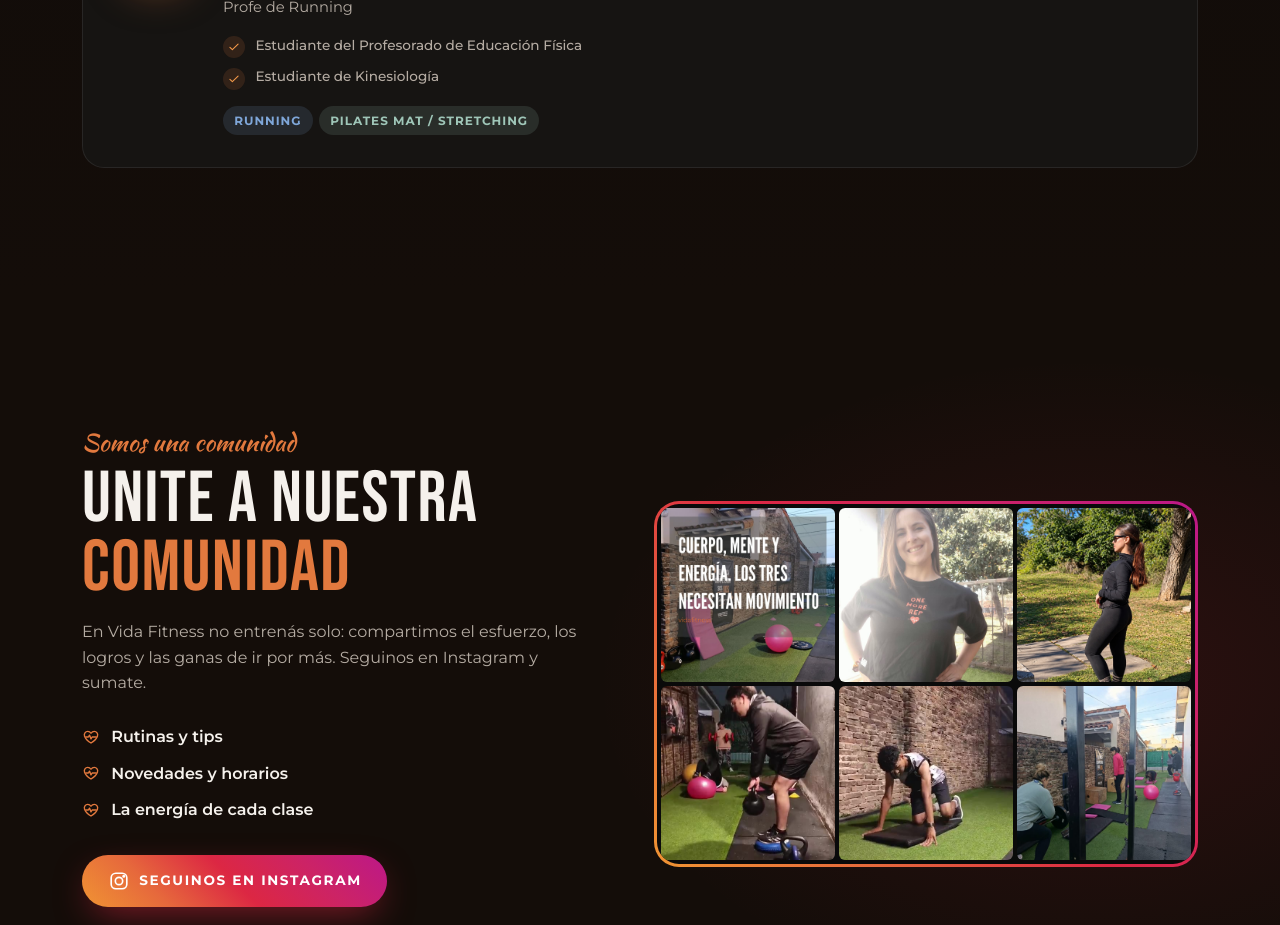
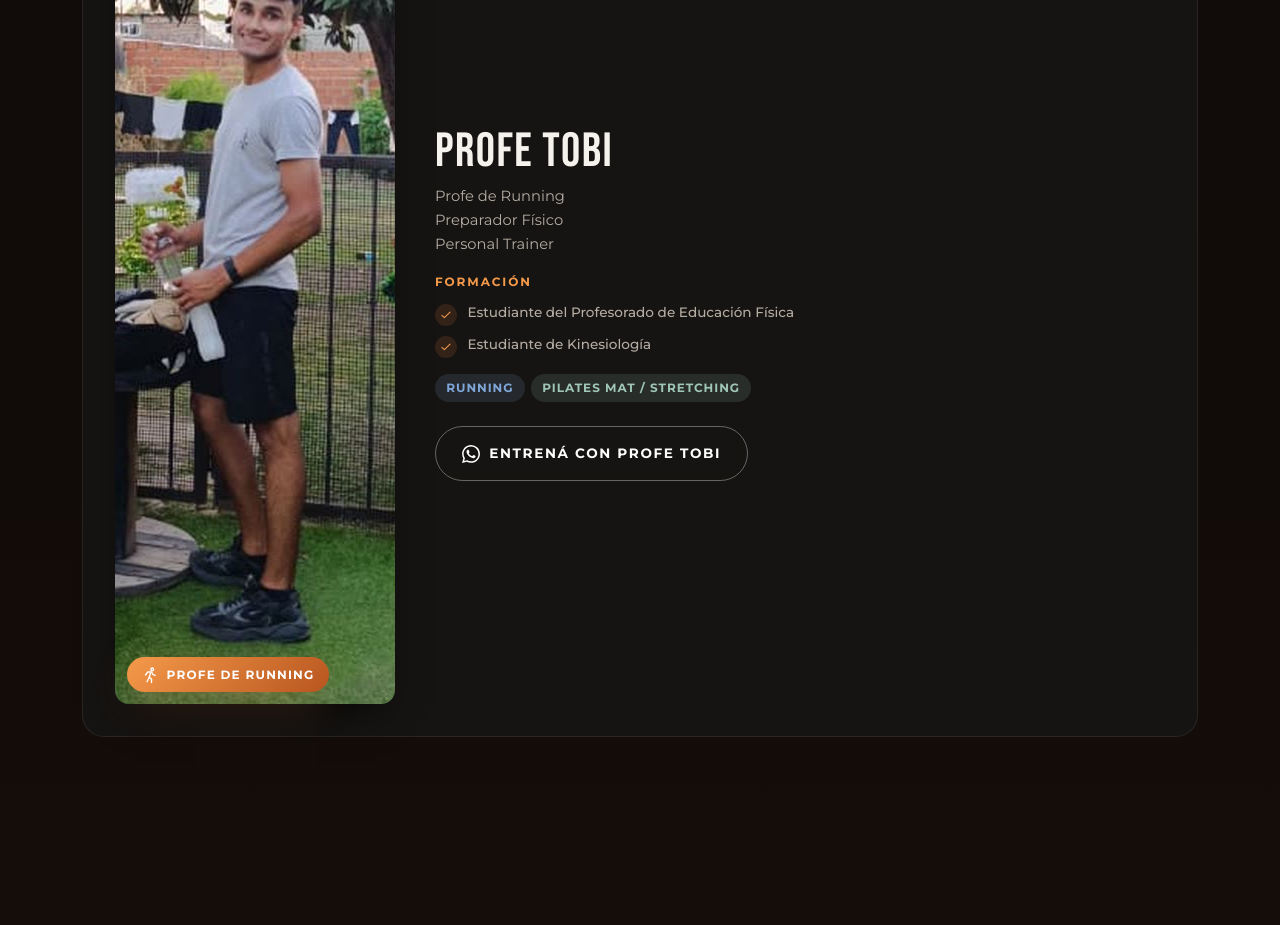
Before and after one commit to jpatroni/VidaFitness, a React (Vite) app: page / in a window 1280 px wide. Shown: the part 6480-7405 px from the top of the page. Built offline with nearby package versions, Linux system fonts and the light colour scheme.

Commit message:
feat(profes): foto de Tobi y especialidad Profe de Running
- Campo opcional especialidad en Profesor, destacado sobre la foto
- Tarjeta de profe con foto vertical y botón para escribirle

```diff
--- a/src/data/sources/profesores.data.js
+++ b/src/data/sources/profesores.data.js
@@ -30,7 +30,9 @@ export const profesoresData = [
   {
     id: 'tobi',
     nombre: 'Tobi',
-    roles: ['Preparador Físico', 'Personal Trainer', 'Profe de Running'],
+    roles: ['Profe de Running', 'Preparador Físico', 'Personal Trainer'],
+    especialidad: 'Profe de Running',
     formacion: ['Estudiante del Profesorado de Educación Física', 'Estudiante de Kinesiología'],
+    foto: 'img/tobi.jpg', // ruta relativa a /public
   },
 ];
--- a/src/domain/entities/Profesor.js
+++ b/src/domain/entities/Profesor.js
@@ -1,16 +1,18 @@
 /**
  * CAPA DE DOMINIO · Entidad Profesor
  * - roles: cómo se presenta (ej. "Personal Trainer")
+ * - especialidad (opcional): lo que se destaca sobre su foto (ej. "Profe de Running")
  * - formacion: títulos, certificaciones y estudios en curso
  * - trayectoria (opcional): texto de presentación; si existe, el profe sale destacado
  */
 export class Profesor {
-  constructor({ id, nombre, nombreCompleto, roles = [], formacion = [], foto = null, trayectoria = null }) {
+  constructor({ id, nombre, nombreCompleto, roles = [], especialidad = null, formacion = [], foto = null, trayectoria = null }) {
     if (!id || !nombre) throw new Error('Profesor: id y nombre son obligatorios');
     this.id = id;
     this.nombre = nombre;
     this.nombreCompleto = nombreCompleto ?? nombre;
     this.roles = [...roles];
+    this.especialidad = especialidad;
     this.formacion = [...formacion];
     this.foto = foto;
     this.trayectoria = trayectoria
--- a/src/presentation/components/Coaches/Coaches.css
+++ b/src/presentation/components/Coaches/Coaches.css
@@ -227,8 +227,71 @@
   box-shadow: var(--shadow-glow);
 }
 
-.coach-card__avatar--photo {
+/* ---------- Tarjeta con foto ---------- */
+.coach-card--foto {
+  display: grid;
+  grid-template-columns: minmax(0, 280px) minmax(0, 1fr);
+  gap: clamp(1.5rem, 4vw, 2.5rem);
+  align-items: center;
+  padding: clamp(1.25rem, 3vw, 2rem);
+}
+
+.coach-card__media {
+  position: relative;
+  margin: 0;
+}
+
+.coach-card__media img {
+  width: 100%;
+  aspect-ratio: 3 / 4;
   object-fit: cover;
+  object-position: 55% 30%;
+  border-radius: var(--radius-md);
+  box-shadow: 0 20px 40px -18px rgba(0, 0, 0, 0.8);
+}
+
+.coach-card__badge {
+  position: absolute;
+  left: 0.75rem;
+  bottom: 0.75rem;
+  display: inline-flex;
+  align-items: center;
+  gap: 0.45rem;
+  padding: 0.5rem 0.9rem;
+  border-radius: 999px;
+  background: linear-gradient(135deg, var(--color-orange-bright), var(--color-orange-deep));
+  color: #fff;
+  font-size: 0.75rem;
+  font-weight: 700;
+  letter-spacing: 0.1em;
+  text-transform: uppercase;
+  box-shadow: var(--shadow-glow);
+}
+
+.coach-card--foto .coach-card__name {
+  font-size: clamp(2.2rem, 4vw, 3rem);
+}
+
+.coach-card__body .spotlight__subtitle {
+  margin-top: 0.25rem;
+}
+
+.coach-card__btn {
+  margin-top: 1.5rem;
+}
+
+@media (max-width: 640px) {
+  .coach-card--foto {
+    grid-template-columns: 1fr;
+  }
+
+  .coach-card__media {
+    max-width: 360px;
+  }
+
+  .coach-card__btn {
+    width: 100%;
+  }
 }
 
 .coach-card__name {
--- a/src/presentation/components/Coaches/Coaches.jsx
+++ b/src/presentation/components/Coaches/Coaches.jsx
@@ -84,25 +84,46 @@ function Spotlight({ profesor, programas, reservaUrl, canal }) {
   );
 }
 
-function CoachCard({ profesor, programas, delay }) {
+function CoachCard({ profesor, programas, reservaUrl, canal, delay }) {
+  const conFoto = Boolean(profesor.foto);
+
   return (
-    <Reveal as="li" className="coach-card" delay={delay}>
-      {profesor.foto ? (
-        <img className="coach-card__avatar coach-card__avatar--photo" src={asset(profesor.foto)} alt="" loading="lazy" />
+    <Reveal as="li" className={`coach-card ${conFoto ? 'coach-card--foto' : ''}`.trim()} delay={delay}>
+      {conFoto ? (
+        <figure className="coach-card__media">
+          <img
+            src={asset(profesor.foto)}
+            alt={`${profesor.titulo}, ${profesor.roles.join(', ')}`}
+            width="600"
+            height="800"
+            loading="lazy"
+          />
+          {profesor.especialidad && (
+            <figcaption className="coach-card__badge">
+              <Icon name="run" size={18} /> {profesor.especialidad}
+            </figcaption>
+          )}
+        </figure>
       ) : (
         <div className="coach-card__avatar" aria-hidden="true">
           {profesor.nombre.charAt(0)}
         </div>
       )}
-      <div>
+      <div className="coach-card__body">
         <h3 className="coach-card__name">{profesor.titulo}</h3>
         <ul className="coach-card__roles">
           {profesor.roles.map((r) => (
             <li key={r}>{r}</li>
           ))}
         </ul>
+        {profesor.formacion.length > 0 && <h4 className="spotlight__subtitle">Formación</h4>}
         <Formacion items={profesor.formacion} className="coach-card__formacion" />
         <TagsDisciplinas programas={programas} />
+        {reservaUrl && (
+          <a className="btn btn--ghost coach-card__btn" href={reservaUrl} target="_blank" rel="noopener">
+            <Icon name={canal} size={18} /> Entrená con {profesor.titulo}
+          </a>
+        )}
       </div>
     </Reveal>
   );
@@ -147,6 +168,8 @@ export function Coaches({ profesores, programasPorProfesor, reservaUrlPorProfeso
                 key={profesor.id}
                 profesor={profesor}
                 programas={programasPorProfesor[profesor.id]}
+                reservaUrl={reservaUrlPorProfesor[profesor.id]}
+                canal={canal}
                 delay={i * 100}
               />
             ))}
```
Also changed, not shown: public/img/tobi.jpg (added).
